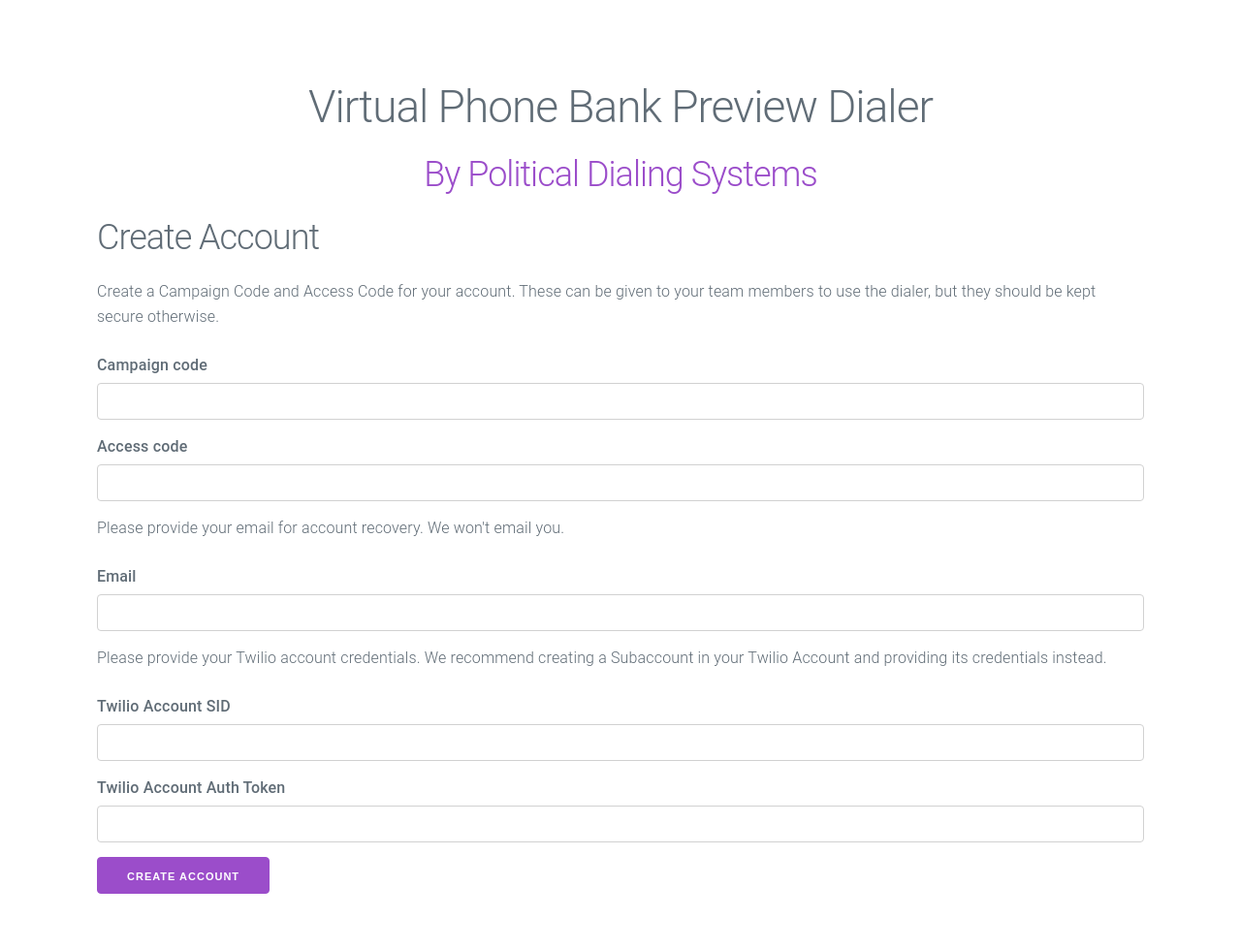
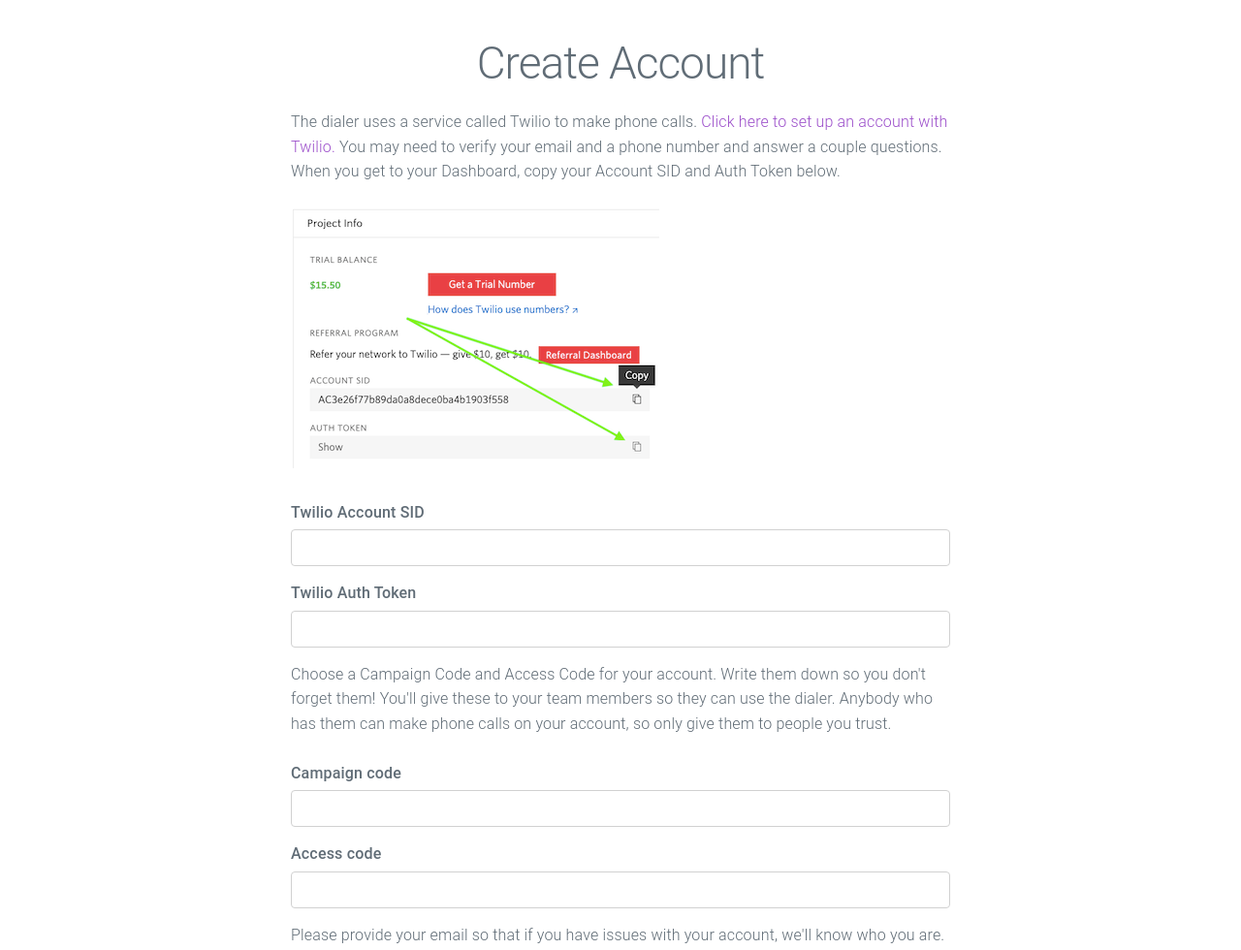
Before and after one commit to michaelrkn/vpb-preview-dialer, a browser extension: page extension/create-account.html in a window 1280 px wide. Shown: the top 980 px of the page at 97% size. Drawn offline with Linux system fonts and the light colour scheme.

Commit message:
make small ux improvements for account creation

```diff
--- a/extension/create-account.html
+++ b/extension/create-account.html
@@ -7,7 +7,7 @@
     <style>
       .container {
         padding-bottom: 7.5rem;
-        padding-top: 7.5rem;
+        padding-top: 3rem;
       }
       .intro {
         text-align: center;
@@ -24,31 +24,36 @@
       label {
         font-weight: 500;
       }
+      .single {
+        max-width: 700px;
+      }
     </style>
   </head>
   <body>
     <div class="container">
       <div class="intro">
-        <h1>Virtual Phone Bank Preview Dialer</h1>
-        <h2><a href="https://www.politicaldialingsystems.com/" target="_blank">By Political Dialing Systems</a></h2>
+        <h1>Create Account</h1>
       </div>
       <div class="row">
-        <div class="column">
-          <h2>Create Account</h2>
-          <p>Create a Campaign Code and Access Code for your account.  These can be given to your team members to use the dialer, but they should be kept secure otherwise. </p>
+        <div class="column" style="max-width: 700px; margin: auto;">
           <form id="create-campaign">
+            <p>The dialer uses a service called Twilio to make phone calls. <a href="https://www.twilio.com/try-twilio" target="_blank">Click here to set up an account with Twilio.</a> You may need to verify your email and a phone number and answer a couple questions. When you get to your Dashboard, copy your Account SID and Auth Token below.</p>
+            <p><img src="twilio-dashboard.png" alt="A screenshot of the Twilio Dashboard."></p>
+            <label for="twilio-account-sid">Twilio Account SID</label>
+            <input type="text" id="twilio-account-sid">
+            <label for="twilio-auth-token">Twilio Auth Token</label>
+            <input type="text" id="twilio-auth-token">
+
+            <p>Choose a Campaign Code and Access Code for your account. Write them down so you don't forget them! You'll give these to your team members so they can use the dialer. Anybody who has them can make phone calls on your account, so only give them to people you trust.</p>
             <label for="campaign-code">Campaign code</label>
             <input type="text" id="campaign-code">
             <label for="access-code">Access code</label>
             <input type="text" id="access-code">
-            <p>Please provide your  email for account recovery.  We won't email you.</p>
+
+            <p>Please provide your email so that if you have issues with your account, we'll know who you are.</p>
             <label for="email">Email</label>
             <input type="text" id="email">
-            <p>Please provide your Twilio account credentials. We recommend creating a Subaccount in your Twilio Account and providing its credentials instead.</p>
-            <label for="twilio-account-sid">Twilio Account SID</label>
-            <input type="text" id="twilio-account-sid">
-            <label for="twilio-auth-token">Twilio Account Auth Token</label>
-            <input type="text" id="twilio-auth-token">
+
             <input type="submit" value="Create Account">
           </form>
         </div>
--- a/extension/create-account.js
+++ b/extension/create-account.js
@@ -32,7 +32,7 @@
       localStorage.removeItem('accessToken');
     })
     .catch((response) => {
-      alert('Sorry, there was an issue creating your account, please try again.');
+      alert('Sorry, there was an issue creating your account. Please try again.');
     });
   });
 }
--- a/functions/create-account.js
+++ b/functions/create-account.js
@@ -82,7 +82,7 @@
       return results;
     })
     .then(accountRecord => {
-      response.setBody({ message: "You've successfully created an account!  Please close this window and return to options." });
+      response.setBody({ message: "You've successfully created an account!  Make sure you don't forget your campaign and access codes, then close this window and return to the Options screen to finish setup." });
       client.close();
       callback(null, response);
     })
@@ -93,7 +93,7 @@
         response.setBody({ message: error.message });
         callback(null, response);
       } else {
-        callback("There was an error creating your account, please try again.", response);
+        callback("There was an error creating your account. Please try again.", response);
       }
     });
 };
```
Also changed, not shown: extension/options.html (+2 -5 lines), extension/twilio-dashboard.png (added).
